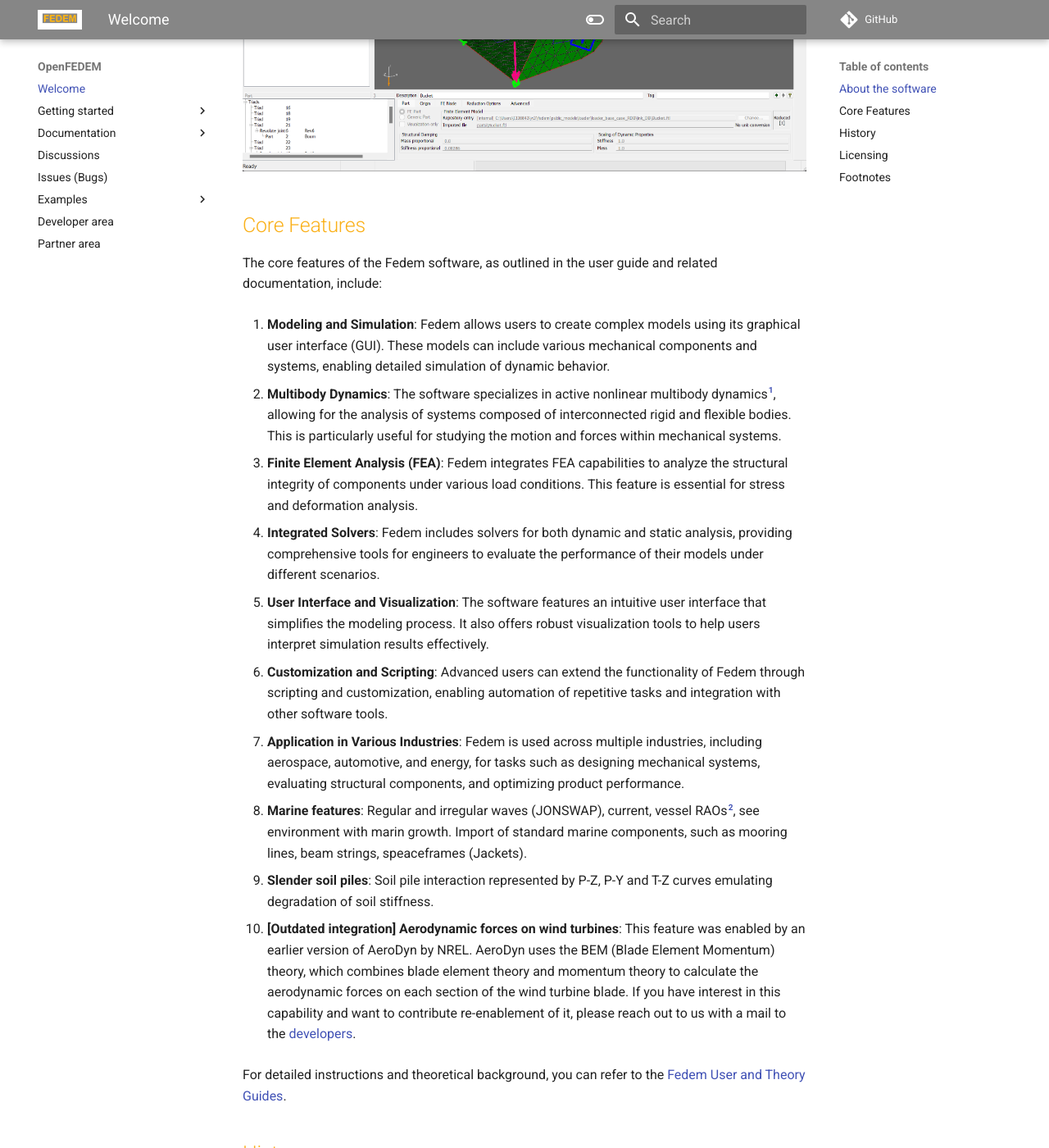
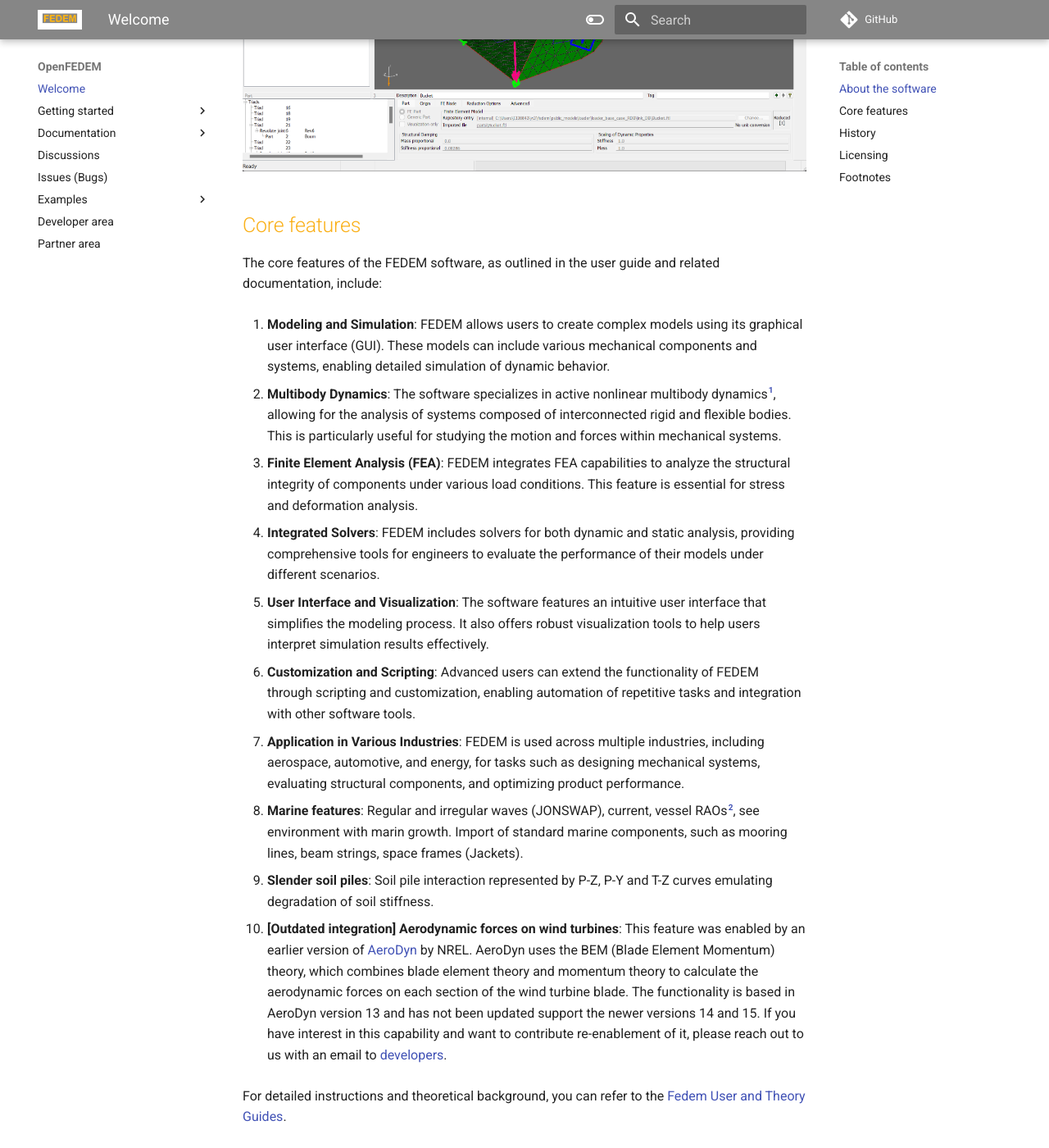
Before and after one commit to openfedem/openfedem.org, an MkDocs documentation site: the page built from docs/index.md, in a window 1280 px wide and 1400 px high, scrolled down 725 px. Shown: the whole window at 82% size. Built offline with MkDocs 1.6.1 and Material for MkDocs 9.7.7, drawn with Linux system fonts in a browser that asks for light colours; some of the changed text lies outside the part shown.

Commit message:
Update item 10 in the core features list and some cosmetic corrections

```diff
--- a/docs/index.md
+++ b/docs/index.md
@@ -2,39 +2,43 @@
 
 ## About the software
 
-Fedem, an acronym for **F**inite **E**lement **D**ynamics in **E**lastic **M**echanisms,
+FEDEM, an acronym for **F**inite **E**lement **D**ynamics in **E**lastic **M**echanisms,
 provides both a technology platform and an engineering framework for virtual testing of complex mechanical assemblies.
 It provides a complete set of features to create, solve and post-process a model in a 3D graphical environment.
 Dynamics results in the form of curves and animations are available during and after model solution.
-Combined with the fast and numerically stable Fedem solvers, the user interface facilitates an engineering process
+Combined with the fast and numerically stable FEDEM solvers, the user interface facilitates an engineering process
 with shortened turnaround times and quick access to simulation results for a clearer understanding of the physical
-behavior of the model. Fedem also provides intuitive and high-performing post-processing capabilities, including
+behavior of the model. FEDEM also provides intuitive and high-performing post-processing capabilities, including
 full stress analysis, eigenmode solutions, strain gage solutions and fatigue analysis for selected time steps.
 
 ![User Interface](images/user_interface_2.png)
 
-## Core Features
-The core features of the Fedem software, as outlined in the user guide and related documentation, include:
+## Core features
 
-1. **Modeling and Simulation**: Fedem allows users to create complex models using its graphical user interface (GUI). These models can include various mechanical components and systems, enabling detailed simulation of dynamic behavior.
+The core features of the FEDEM software, as outlined in the user guide and related documentation, include:
+
+1. **Modeling and Simulation**: FEDEM allows users to create complex models using its graphical user interface (GUI). These models can include various mechanical components and systems, enabling detailed simulation of dynamic behavior.
 
 2. **Multibody Dynamics**: The software specializes in active nonlinear multibody dynamics[^1], allowing for the analysis of systems composed of interconnected rigid and flexible bodies. This is particularly useful for studying the motion and forces within mechanical systems.
 
-3. **Finite Element Analysis (FEA)**: Fedem integrates FEA capabilities to analyze the structural integrity of components under various load conditions. This feature is essential for stress and deformation analysis.
+3. **Finite Element Analysis (FEA)**: FEDEM integrates FEA capabilities to analyze the structural integrity of components under various load conditions. This feature is essential for stress and deformation analysis.
 
-4. **Integrated Solvers**: Fedem includes solvers for both dynamic and static analysis, providing comprehensive tools for engineers to evaluate the performance of their models under different scenarios.
+4. **Integrated Solvers**: FEDEM includes solvers for both dynamic and static analysis, providing comprehensive tools for engineers to evaluate the performance of their models under different scenarios.
 
 5. **User Interface and Visualization**: The software features an intuitive user interface that simplifies the modeling process. It also offers robust visualization tools to help users interpret simulation results effectively.
 
-6. **Customization and Scripting**: Advanced users can extend the functionality of Fedem through scripting and customization, enabling automation of repetitive tasks and integration with other software tools.
+6. **Customization and Scripting**: Advanced users can extend the functionality of FEDEM through scripting and customization, enabling automation of repetitive tasks and integration with other software tools.
 
-7. **Application in Various Industries**: Fedem is used across multiple industries, including aerospace, automotive, and energy, for tasks such as designing mechanical systems, evaluating structural components, and optimizing product performance.
+7. **Application in Various Industries**: FEDEM is used across multiple industries, including aerospace, automotive, and energy, for tasks such as designing mechanical systems, evaluating structural components, and optimizing product performance.
 
-8. **Marine features**: Regular and irregular waves (JONSWAP), current, vessel RAOs[^2], see environment with marin growth. Import of standard marine components, such as mooring lines, beam strings, speaceframes (Jackets).
+8. **Marine features**: Regular and irregular waves (JONSWAP), current, vessel RAOs[^2], see environment with marin growth. Import of standard marine components, such as mooring lines, beam strings, space frames (Jackets).
 
 9. **Slender soil piles**: Soil pile interaction represented by P-Z, P-Y and T-Z curves emulating degradation of soil stiffness.
 
-10. **[Outdated integration] Aerodynamic forces on wind turbines**: This feature was enabled by an earlier version of AeroDyn by NREL. AeroDyn uses the BEM (Blade Element Momentum) theory, which combines blade element theory and momentum theory to calculate the aerodynamic forces on each section of the wind turbine blade. If you have interest in this capability and want to contribute re-enablement of it, please reach out to us with a mail to the [developers](mailto:developers@openfedem.org).
+10. **[Outdated integration] Aerodynamic forces on wind turbines**: This feature was enabled by an earlier version of [AeroDyn](https://www.nrel.gov/wind/nwtc/aerodyn.html) by NREL.
+AeroDyn uses the BEM (Blade Element Momentum) theory, which combines blade element theory and momentum theory to calculate the aerodynamic forces on each section of the wind turbine blade. The functionality is based in AeroDyn version 13 and has not been updated support the newer versions 14 and 15.
+If you have interest in this capability and want to contribute re-enablement of it,
+please reach out to us with an email to [developers](mailto:developers@openfedem.org).
 
 For detailed instructions and theoretical background, you can refer to the [Fedem User and Theory Guides](https://www.openfedem.org/guides/A_user_and_theory_guides/).
 
@@ -72,7 +76,6 @@
 
 ## Footnotes
 
-
 [^1]: Active nonlinear multibody dynamics refers to the simulation of systems composed of interconnected flexible bodies where both the geometry and the forces involved can change in a nonlinear manner over time. This involves complex interactions and deformations, requiring sophisticated numerical methods to accurately model the behavior of the system under various conditions. The term "active" indicates the presence of a control system that dynamically influences the behavior and responses of the system, enhancing its ability to adapt to varying conditions and inputs.
 
 [^2]: RAO is a frequency-domain representation that quantifies how much a vessel will respond to a given wave frequency. It is expressed as a ratio of the vessel's motion amplitude in Surge, Sway, Heave, Roll, Pitch, Yaw to the wave amplitude for each frequency component.
```
